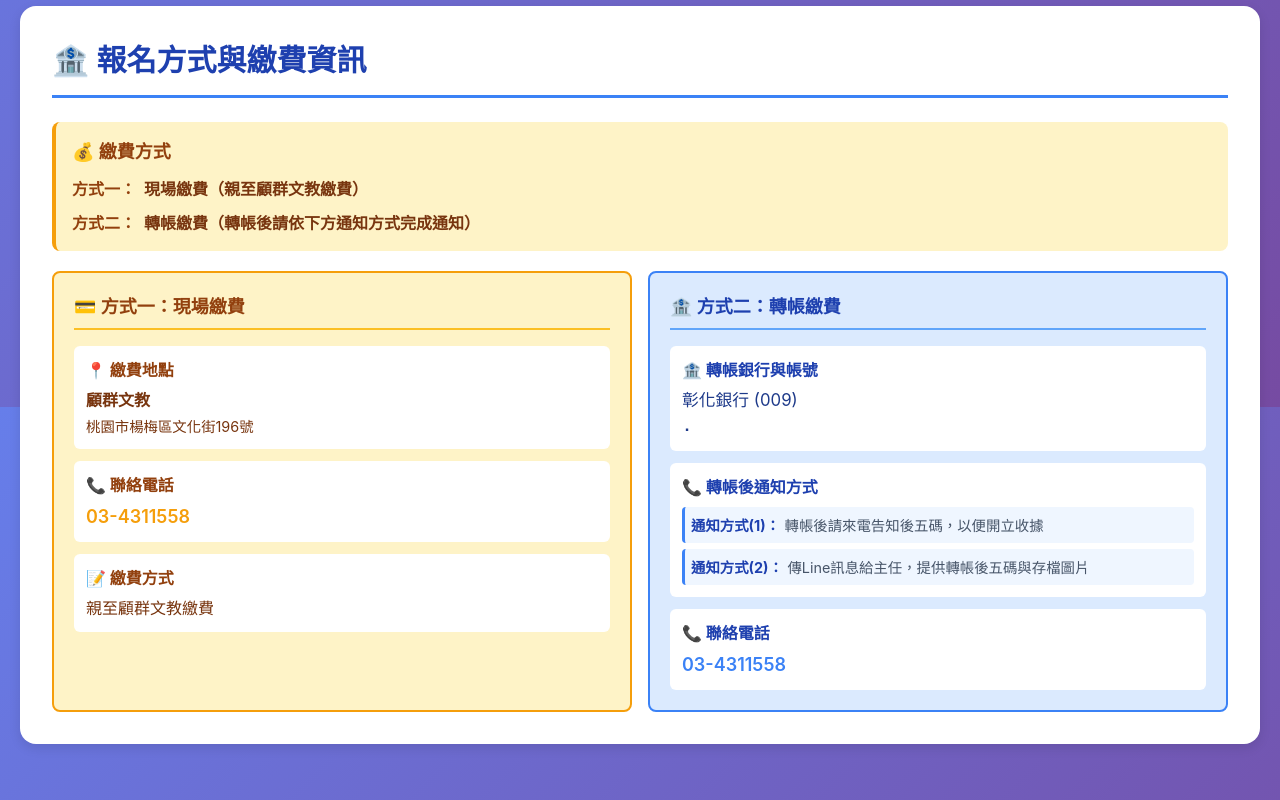
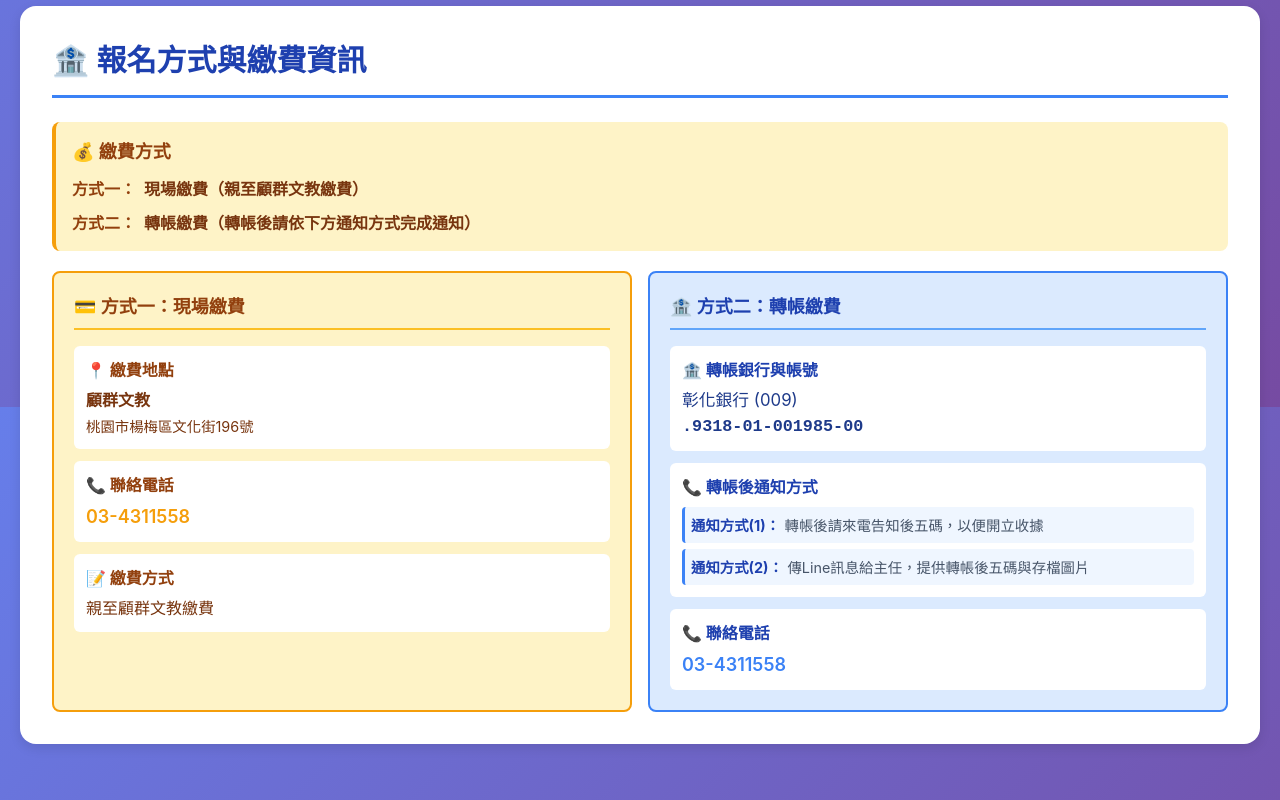
Before and after one commit to fengning0123-ai/goodschool114c9th, a plain HTML site: page index.html in a window 1280 px wide. Shown: the part 5193-5993 px from the top of the page. Drawn offline with nearby package versions, Linux system fonts and the light colour scheme.

Commit message:
Update account number display in index.html

```diff
--- a/index.html
+++ b/index.html
@@ -744,7 +744,7 @@
         <div style="font-weight: 700; color: #1e40af; margin-bottom: 6px;">
          🏦 轉帳銀行與帳號
         </div>
-        <div style="font-size: 1.05rem; color: #1e3a8a;"><span id="bank-name">彰化銀行 (009)</span><br><span id="account-number" style="font-family: monospace; font-weight: 600;">. </span>
+        <div style="font-size: 1.05rem; color: #1e3a8a;"><span id="bank-name">彰化銀行 (009)</span><br><span id="account-number" style="font-family: monospace; font-weight: 600;">.9318-01-001985-00 </span>
         </div>
        </div>
        <div style="background: white; padding: 12px; border-radius: 6px;">
```
